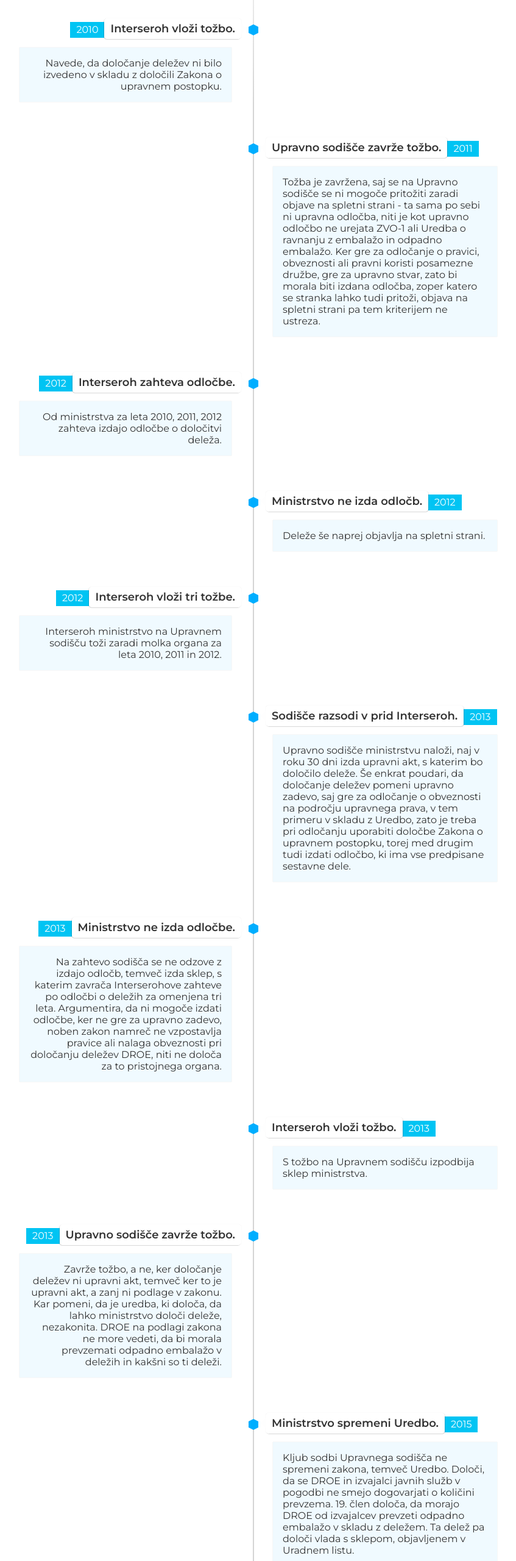
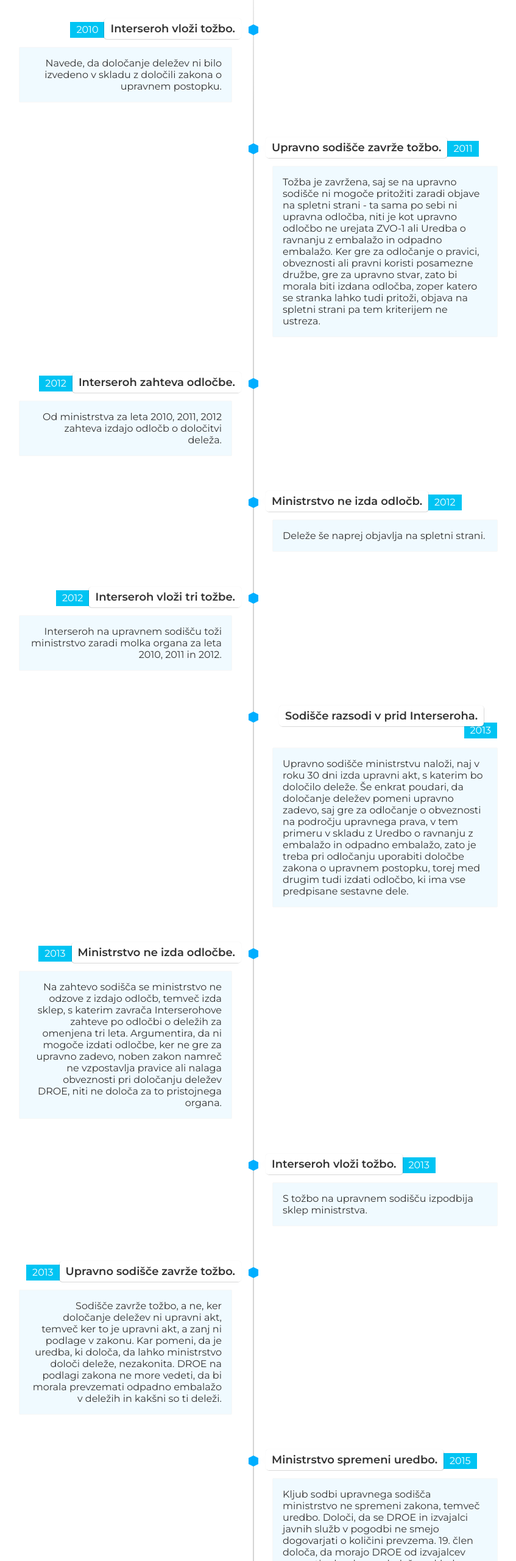
Before and after one commit to kumkvat6/casovnica_drugi_nacin, a plain HTML site: page index.html in a window 1280 px wide. Shown: the part 240-2800 px from the top of the page at 61% size, without its empty margins (224-1071 px from the left). Drawn offline with Linux system fonts and the light colour scheme.

Commit message:
Lektura popravki

```diff
--- a/index.html
+++ b/index.html
@@ -33,7 +33,7 @@
             <span class="flag">Interseroh vloži tožbo.</span>
             <span class="time-wrapper"><span class="time">2010</span></span>
           </div>
-          <div class="desc">Navede, da določanje deležev ni bilo izvedeno v skladu z določili Zakona o upravnem postopku.</div>
+          <div class="desc">Navede, da določanje deležev ni bilo izvedeno v skladu z določili zakona o upravnem postopku.</div>
         </div>
       </li>
 
@@ -45,7 +45,7 @@
             <span class="flag">Upravno sodišče zavrže tožbo.</span>
             <span class="time-wrapper"><span class="time">2011</span></span>
           </div>
-          <div class="desc">Tožba je zavržena, saj se na Upravno sodišče se ni mogoče pritožiti zaradi objave na spletni strani - ta sama po sebi ni upravna odločba, niti je kot upravno odločbo ne urejata ZVO-1 ali Uredba o ravnanju z embalažo in odpadno embalažo. Ker gre za odločanje o pravici, obveznosti ali pravni koristi posamezne družbe, gre za upravno stvar, zato bi morala biti izdana odločba, zoper katero se stranka lahko tudi pritoži, objava na spletni strani pa tem kriterijem ne ustreza.</div>
+          <div class="desc">Tožba je zavržena, saj se na upravno sodišče ni mogoče pritožiti zaradi objave na spletni strani - ta sama po sebi ni upravna odločba, niti je kot upravno odločbo ne urejata ZVO-1 ali Uredba o ravnanju z embalažo in odpadno embalažo. Ker gre za odločanje o pravici, obveznosti ali pravni koristi posamezne družbe, gre za upravno stvar, zato bi morala biti izdana odločba, zoper katero se stranka lahko tudi pritoži, objava na spletni strani pa tem kriterijem ne ustreza.</div>
         </div>
       </li>
       <li>
@@ -55,7 +55,7 @@
             <span class="flag">Interseroh zahteva odločbe.</span>
             <span class="time-wrapper"><span class="time">2012</span></span>
           </div>
-          <div class="desc">Od ministrstva za leta 2010, 2011, 2012 zahteva izdajo odločbe o določitvi deleža.</div>
+          <div class="desc">Od ministrstva za leta 2010, 2011, 2012 zahteva izdajo odločb o določitvi deleža.</div>
         </div>
       </li>
       <li>
@@ -75,17 +75,17 @@
             <span class="flag">Interseroh vloži tri tožbe.</span>
             <span class="time-wrapper"><span class="time">2012</span></span>
           </div>
-          <div class="desc">Interseroh ministrstvo na Upravnem sodišču toži zaradi molka organa za leta 2010, 2011 in 2012.</div>
+          <div class="desc">Interseroh na upravnem sodišču toži ministrstvo zaradi molka organa za leta 2010, 2011 in 2012.</div>
         </div>
       </li>
       <li>
         <div class="direction-r">
           <div class="flag-wrapper">
             <span class="hexa"></span>
-            <span class="flag">Sodišče razsodi v prid Interseroh.</span>
+            <span class="flag">Sodišče razsodi v prid Interseroha.</span>
             <span class="time-wrapper"><span class="time">2013</span></span>
           </div>
-          <div class="desc">Upravno sodišče ministrstvu naloži, naj v roku 30 dni izda upravni akt, s katerim bo določilo deleže. Še enkrat poudari, da določanje deležev pomeni upravno zadevo, saj gre za odločanje o obveznosti na področju upravnega prava, v tem primeru v skladu z Uredbo, zato je treba pri odločanju uporabiti določbe Zakona o upravnem postopku, torej med drugim tudi izdati odločbo, ki ima vse predpisane sestavne dele.</div>
+          <div class="desc">Upravno sodišče ministrstvu naloži, naj v roku 30 dni izda upravni akt, s katerim bo določilo deleže. Še enkrat poudari, da določanje deležev pomeni upravno zadevo, saj gre za odločanje o obveznosti na področju upravnega prava, v tem primeru v skladu z Uredbo o ravnanju z embalažo in odpadno embalažo, zato je treba pri odločanju uporabiti določbe zakona o upravnem postopku, torej med drugim tudi izdati odločbo, ki ima vse predpisane sestavne dele.</div>
         </div>
       </li>
       <li>
@@ -95,7 +95,7 @@
             <span class="flag">Ministrstvo ne izda odločbe.</span>
             <span class="time-wrapper"><span class="time">2013</span></span>
           </div>
-          <div class="desc">Na zahtevo sodišča se ne odzove z izdajo odločb, temveč izda sklep, s katerim zavrača Interserohove zahteve po odločbi o deležih za omenjena tri leta. Argumentira, da ni mogoče izdati odločbe, ker ne gre za upravno zadevo, noben zakon namreč ne vzpostavlja pravice ali nalaga obveznosti pri določanju deležev DROE, niti ne določa za to pristojnega organa.</div>
+          <div class="desc">Na zahtevo sodišča se ministrstvo ne odzove z izdajo odločb, temveč izda sklep, s katerim zavrača Interserohove zahteve po odločbi o deležih za omenjena tri leta. Argumentira, da ni mogoče izdati odločbe, ker ne gre za upravno zadevo, noben zakon namreč ne vzpostavlja pravice ali nalaga obveznosti pri določanju deležev DROE, niti ne določa za to pristojnega organa.</div>
         </div>
       </li>
       <li>
@@ -105,7 +105,7 @@
             <span class="flag">Interseroh vloži tožbo.</span>
             <span class="time-wrapper"><span class="time">2013</span></span>
           </div>
-          <div class="desc">S tožbo na Upravnem sodišču izpodbija sklep ministrstva.</div>
+          <div class="desc">S tožbo na upravnem sodišču izpodbija sklep ministrstva.</div>
         </div>
       </li>
       <li>
@@ -115,17 +115,17 @@
             <span class="flag">Upravno sodišče zavrže tožbo.</span>
             <span class="time-wrapper"><span class="time">2013</span></span>
           </div>
-          <div class="desc">Zavrže tožbo, a ne, ker določanje deležev ni upravni akt, temveč ker to je upravni akt, a zanj ni podlage v zakonu. Kar pomeni, da je uredba, ki določa, da lahko ministrstvo določi deleže, nezakonita. DROE na podlagi zakona ne more vedeti, da bi morala prevzemati odpadno embalažo v deležih in kakšni so ti deleži.</div>
+          <div class="desc">Sodišče zavrže tožbo, a ne, ker določanje deležev ni upravni akt, temveč ker to je upravni akt, a zanj ni podlage v zakonu. Kar pomeni, da je uredba, ki določa, da lahko ministrstvo določi deleže, nezakonita. DROE na podlagi zakona ne more vedeti, da bi morala prevzemati odpadno embalažo v deležih in kakšni so ti deleži.</div>
         </div>
       </li>
       <li>
         <div class="direction-r">
           <div class="flag-wrapper">
             <span class="hexa"></span>
-            <span class="flag">Ministrstvo spremeni Uredbo.</span>
+            <span class="flag">Ministrstvo spremeni uredbo.</span>
             <span class="time-wrapper"><span class="time">2015</span></span>
           </div>
-          <div class="desc">Kljub sodbi Upravnega sodišča ne spremeni zakona, temveč Uredbo. Določi, da se DROE in izvajalci javnih služb v pogodbi ne smejo dogovarjati o količini prevzema. 19. člen določa, da morajo DROE od izvajalcev prevzeti odpadno embalažo v skladu z deležem. Ta delež pa določi vlada s sklepom, objavljenem v Uradnem listu.</div>
+          <div class="desc">Kljub sodbi upravnega sodišča ministrstvo ne spremeni zakona, temveč uredbo. Določi, da se DROE in izvajalci javnih služb v pogodbi ne smejo dogovarjati o količini prevzema. 19. člen določa, da morajo DROE od izvajalcev prevzeti odpadno embalažo v skladu z deležem. Ta delež pa določi vlada s sklepom, objavljenem v Uradnem listu.</div>
         </div>
       </li>
       <li>
@@ -159,34 +159,34 @@
             <span class="flag">Interseroh vloži upravni spor.</span>
             <span class="time-wrapper"><span class="time">2017</span></span>
         </div>
-        <div class="desc">Po zavrnitvi pritožbe s strani ministrstva spor obravnava Upravno sodišče.</div>
+        <div class="desc">Po zavrnitvi pritožbe s strani ministrstva spor obravnava upravno sodišče.</div>
       </div>
       </li>
       <li>
         <div class="direction-l">
           <div class="flag-wrapper">
             <span class="hexa"></span>
-            <span class="flag">Ministrstvo spremeni Uredbo.</span>
+            <span class="flag">Ministrstvo spremeni uredbo.</span>
             <span class="time-wrapper"><span class="time">2017</span></span>
         </div>
-        <div class="desc">V Uredbo je dodana določba, da če količina odpadne embalaže pri izvajalcu javnih služb presega 80 % kapacitet, naj izvajalec obvesti DROE in pristojni inšpektorat. Inšpektorat izvede akcijo nadzora, v kateri DROE odredijo prevzem embalaže. Več odločb po pritožbah pristane na upravnem sodišču.</div>
+        <div class="desc">V uredbo je dodana določba, da če količina odpadne embalaže pri izvajalcu javnih služb presega 80 % kapacitet, naj izvajalec obvesti DROE in pristojni inšpektorat. Inšpektorat izvede akcijo nadzora, v kateri DROE odredijo prevzem embalaže. Po pritožbah več odločb pristane na upravnem sodišču.</div>
       </div>
       </li>
       <li>
         <div class="direction-r">
           <div class="flag-wrapper">
             <span class="hexa"></span>
-            <span class="flag">Sodišče razsodi v prid Interseroh.</span>
+            <span class="flag">Sodišče razsodi v prid Interseroha.</span>
             <span class="time-wrapper"><span class="time">2018</span></span>
         </div>
-        <div class="desc">Odloči, da obveznost prevzemanja odpadne embalaže ne izhaja iz ZVO-1, niti iz Uredbe ali Sklepa o določitvi deležev za leto 2016, zato je izpodbijana inšpekcijska odločba nezakonita. Oblastveni posamični akt, ki tožniku nalaga obveznost prevzemanja (na zakonski podlagi) je OVD. V skladu z veljavnim OVD-jem mora Interseroh skrbeti le za embalažo, ki jo dajo na trg njegovi zavezanci (to količino in ne glede na delež). Sodišče obrazloži tudi, da koncept PRO določa odgovornost povzročitelja.</div>
+        <div class="desc">Sodišče odloči, da obveznost prevzemanja odpadne embalaže ne izhaja iz ZVO-1, niti iz uredbe ali sklepa o določitvi deležev za leto 2016, zato je izpodbijana inšpekcijska odločba nezakonita. Oblastveni posamični akt, ki tožniku nalaga obveznost prevzemanja (na zakonski podlagi), je OVD. V skladu z veljavnim OVD-jem mora Interseroh skrbeti le za embalažo, ki jo dajo na trg njegovi zavezanci (za to količino in ne glede na delež). Sodišče obrazloži tudi, da koncept PRO določa odgovornost povzročitelja.</div>
       </div>
       </li>
       <li>
         <div class="direction-r">
           <div class="flag-wrapper">
             <span class="hexa"></span>
-            <span class="flag">V drugih primerih razsodi enako.</span>
+            <span class="flag">Sodišče v drugih primerih razsodi enako.</span>
             <span class="time-wrapper"><span class="time">2018</span></span>
         </div>
         <div class="desc">Sodno prakso potrdi še s štirimi sodbami, ki prav tako izhajajo iz pritožb na inšpekcijske odločbe.</div>
```
